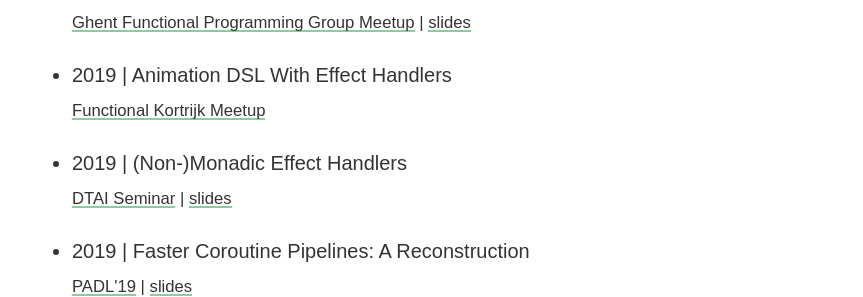
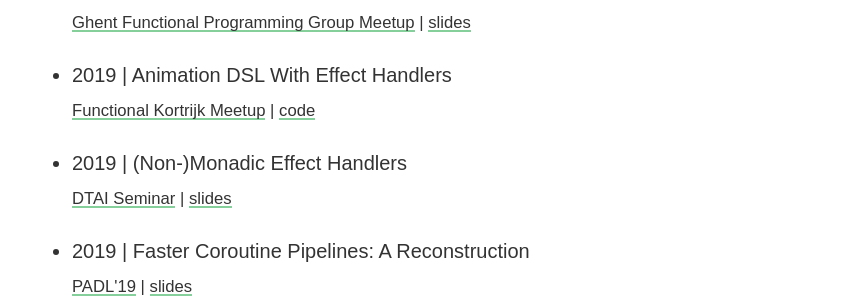
Before and after one commit to rubenpieters/rubenpieters.github.io, a Jekyll site: the page built from academic.html, in a window 1280 px wide. Shown: the part 524-821 px from the top of the page, without its empty margins (208-1071 px from the left). Built offline with Jekyll 4.4.1, drawn with Linux system fonts in a browser that asks for light colours.

Commit message:
add code link fun kortr

```diff
--- a/academic.html
+++ b/academic.html
@@ -23,7 +23,7 @@ layout: default
   </li>
   <li>
     <p>2019 | Animation DSL With Effect Handlers</p>
-	  <p style="margin-top: -20px"><small><a href="https://www.meetup.com/dddbelgium/events/262865559">Functional Kortrijk Meetup</a></small></p>
+	  <p style="margin-top: -20px"><small><a href="https://www.meetup.com/dddbelgium/events/262865559">Functional Kortrijk Meetup</a> | <a href="https://github.com/rubenpieters/fun-kortr-anim-dsl">code</a></small></p>
   </li>
   <li>
     <p>2019 | (Non-)Monadic Effect Handlers</p>
```
